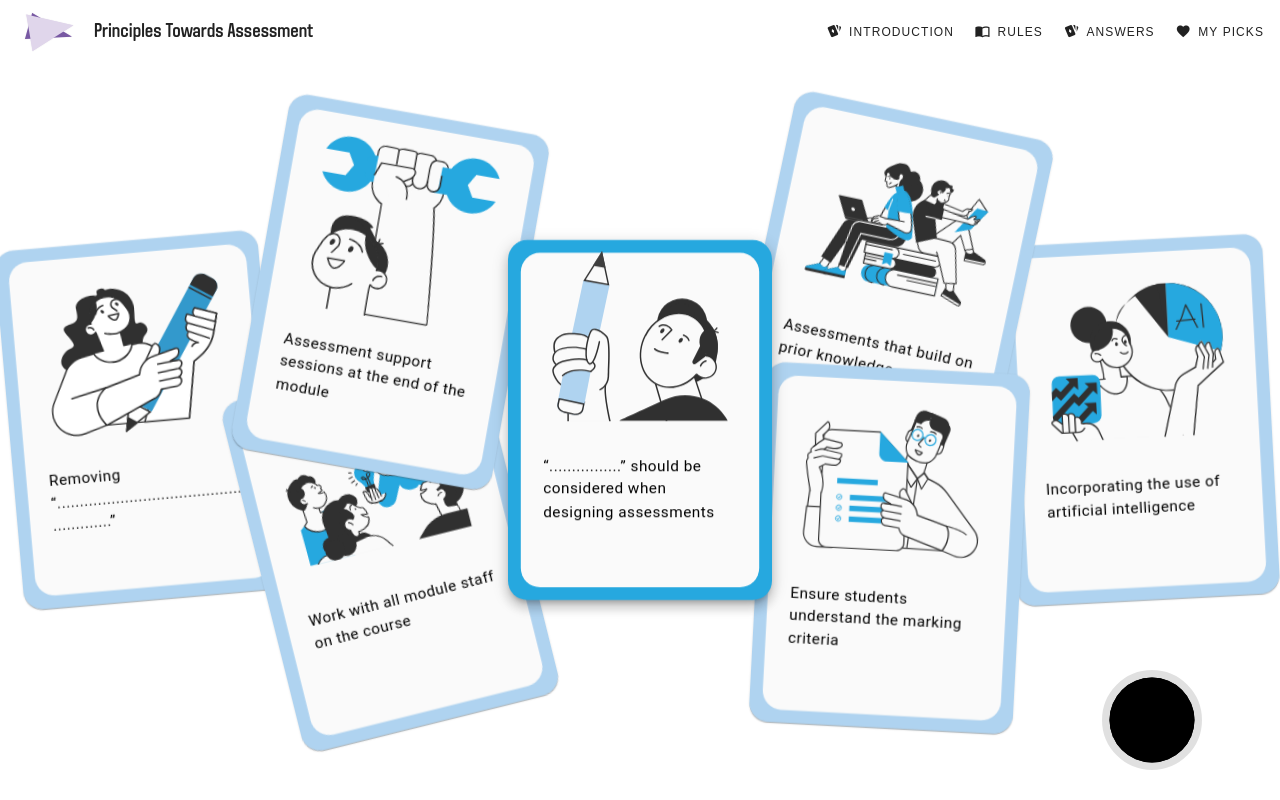
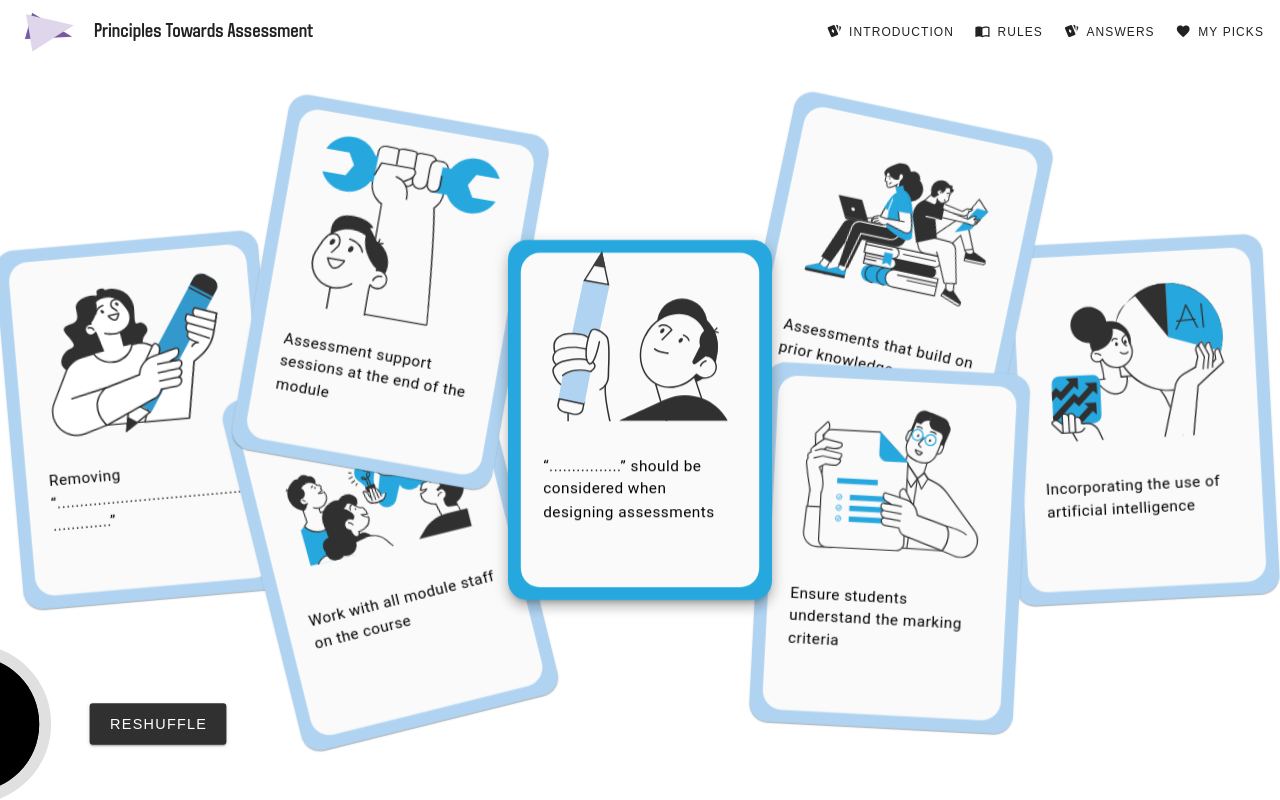
Before and after one commit to bpdavies92/principles-for-assessment, a Vue app: page / in a window 1280 px wide. Built offline with nearby package versions, Linux system fonts and the light colour scheme.

Commit message:
Changed the progress circle from fixed to absoloute position. Make the text in the center of the progress meter a wee bit bigger. Added a reset button

```diff
--- a/src/components/CardGame.vue
+++ b/src/components/CardGame.vue
@@ -21,21 +21,7 @@
       >
         <MyPicks />
       </v-sheet>
-      <v-sheet color="transparent" class="position-fixed points">
-        <v-progress-circular
-          :model-value="gameProgress"
-          rotate="360"
-          size="100"
-          width="15"
-          color="#303030"
-          class="position-absolute points"
-        >
-          <div class="d-flex align-center justify-center flex-column mt-n1">
-            <div class="mb-n1">{{ gamePoints }}</div>
-            <div>points</div>
-          </div>
-        </v-progress-circular>
-      </v-sheet>
+
       <v-sheet class="position-relative card-container mr-auto ml-auto" height="100vh" color="transparent">
         <FlashCard
           class="question-card-top"
@@ -75,8 +61,7 @@
             cardSelected[index] === 'not selected' ? 'move-cards-away' : '',
             newGame === true ? 'new-canvas' : '',
             startAnimation === true ? 'animation-start' : ''
-          ]"
-        >
+          ]">
           <template v-slot:h1Title>Question</template>
           <template v-slot:bodyText>{{ item.answer ? item.answer : item.content }}</template>
         </FlashCard>
@@ -92,8 +77,26 @@
         >
           Next card
         </v-btn>
+        <v-sheet color="transparent" class="position-absolute points">
+          <v-progress-circular
+            :model-value="gameProgress"
+            rotate="360"
+            size="200"
+            width="30"
+            color="#303030"
+            class="mr-12"
+          >
+            <div class="d-flex align-center justify-center flex-column mt-n1">
+              <div class="mb-n1 text-body-1">{{ gamePoints }}</div>
+              <div class="text-body-1">points</div>
+            </div>
+          </v-progress-circular>
+          <v-btn @click="reshuffleCards" color="#303030" size="x-large">Reshuffle</v-btn>
       </v-sheet>
+      </v-sheet>
+
     </v-container>
+
   </div>
 </template>
 
@@ -210,6 +213,19 @@ function newSelection() {
   }
 }
 
+function reshuffleCards() {
+  tl.revert();
+      newGame.value = false;
+      cardPicked.value = false;
+      cardSelected.value.fill(null);
+      store.reshuffleQuestionCard();
+      store.reshuffleAnswerCard();
+      processStage.value = 0;
+      startAnimation.value = true;
+      animationDelay();
+      isRotated.value.fill(false);
+}
+
 // Lifecycle Hooks
 onMounted(() => {
   ctx = gsap.context(() => {
@@ -235,12 +251,12 @@ console.log(isRotated.value);
 
 .points {
   position: absolute;
-  top: 90%;
+  top:85%;
   bottom:50%;
   right:50%;
-  left:70%;
+  left:0%;
   transform: translate(-50%, -50%);
-  width: 100%;
+
   z-index: 2;
 }
 
```
